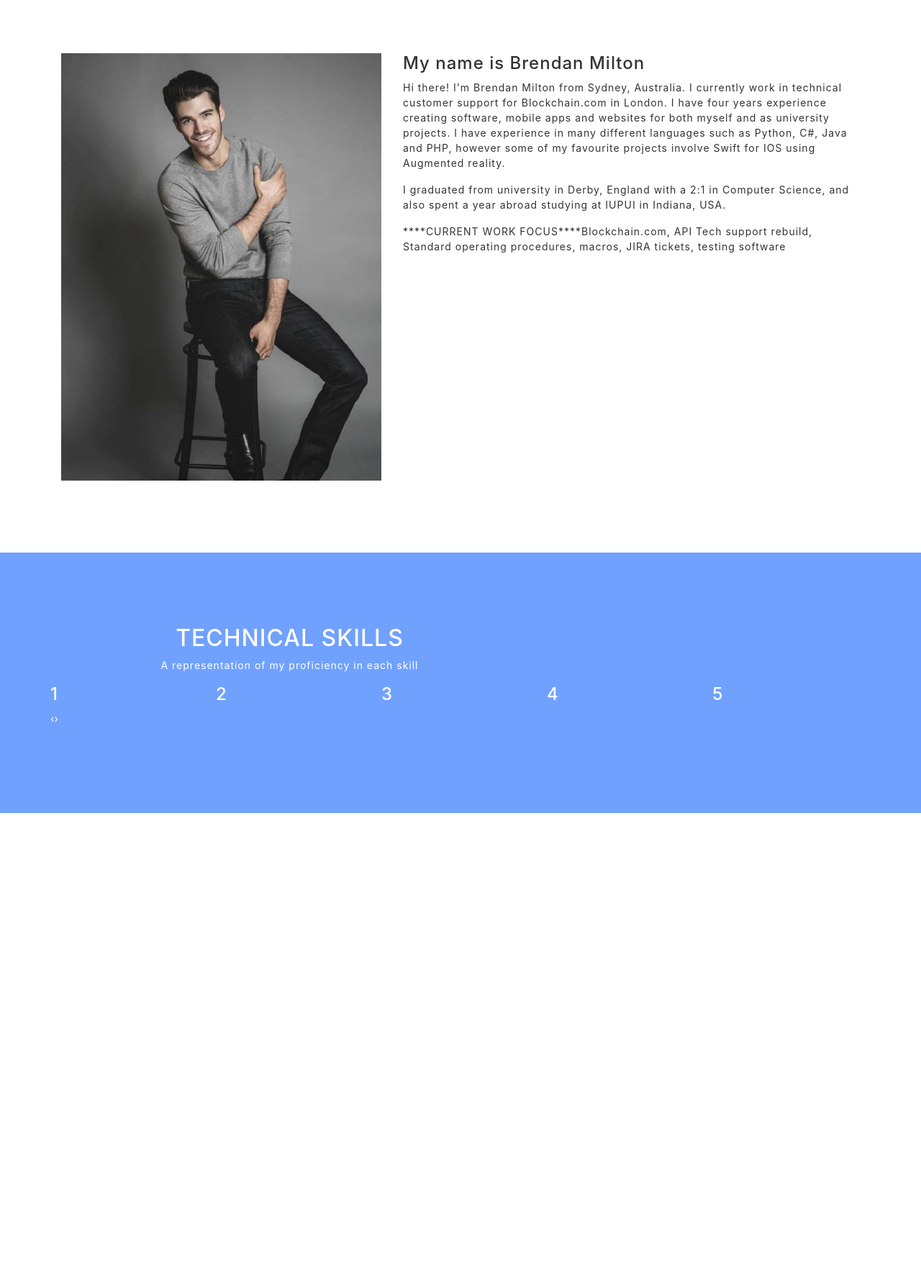
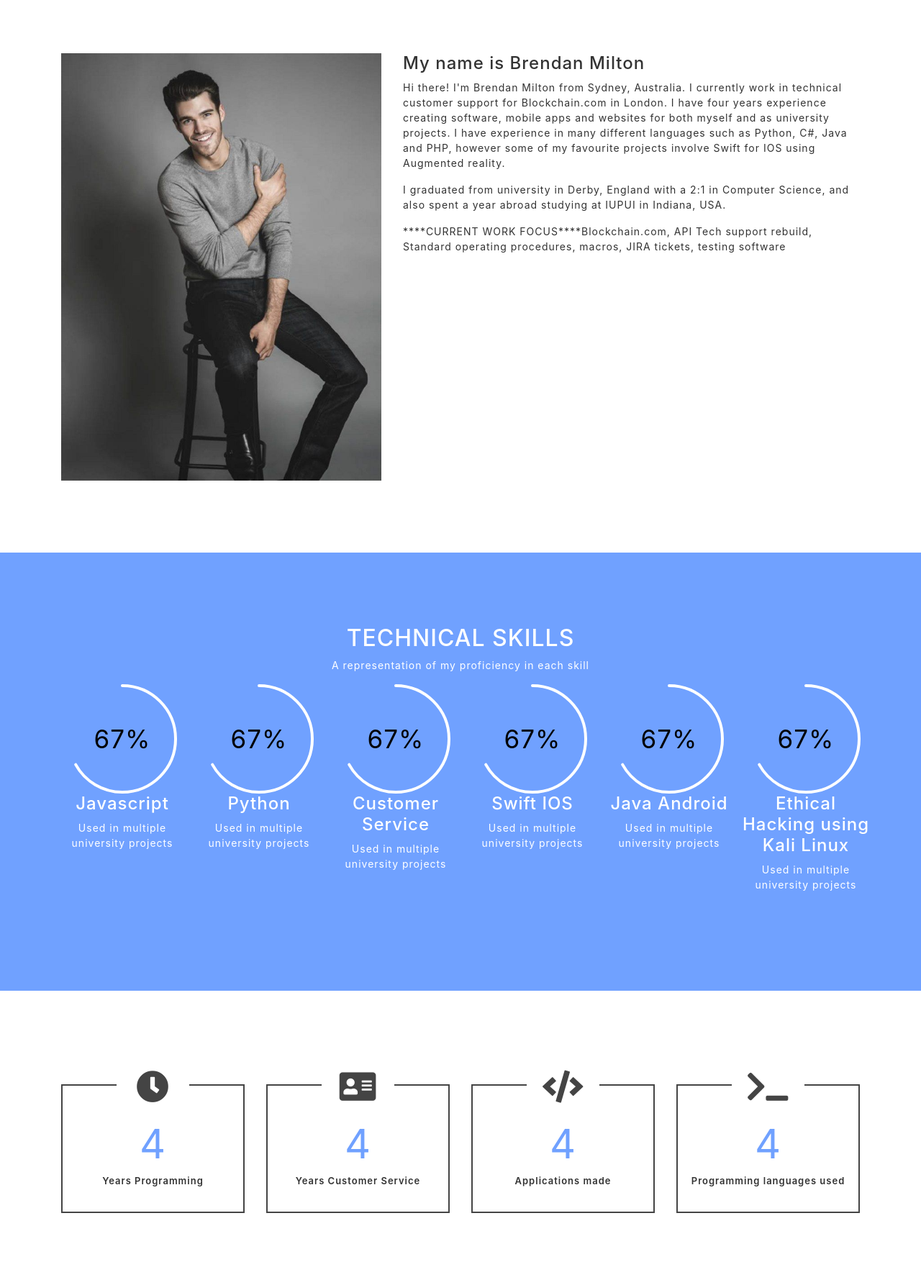
Before and after one commit to bmilts/portfoliosite, a PHP site: page / in a window 1280 px wide. Shown: the part 826-2612 px from the top of the page at 72% size. Before the commit the page ends 1956 px from the top, so only its background shows below. Run offline with PHP 8.4, Linux system fonts and the light colour scheme; some libraries are stand-ins or nearby versions.

Commit message:
Added % skill count up using owl carousel currently adding other skills and counter usings countUp.js, in addition completed icons and fonts using font-awesome

```diff
--- a/css/style.css
+++ b/css/style.css
@@ -72,3 +72,88 @@ body {
 	background-color: #70a1ff;
 	color: #fff;
 }
+
+.skill {
+	text-align: center;
+	margin-left: 10px;
+}
+
+.chart {
+	position: relative;
+	width: 152px;
+	height: 152px;
+	display: inline-block;
+	text-align: center;
+}
+
+.chart canvas {
+	position: absolute;
+	left: 0;
+	top: 0;
+}
+
+.chart .percent {
+	color: #000;
+	line-height: 152px;
+	display: inline-block;
+	font-size: 35px;
+
+}
+
+.chart .percent:after {
+	content: '%';
+}
+
+.squareItem {
+	margin-top: 30px;
+	position: relative;
+}
+
+.squareInnerContainer {
+	position: relative;
+	padding: 50px 15px 35px;
+	text-align: center;
+	border: 2px solid #444;
+	border-top: none;
+}
+
+.squareInnerContainer:before,
+.squareInnerContainer:after {
+	content: '';
+	position: absolute;
+	top: 0px;
+	width: 30%;
+	border-bottom: 2px solid #444;
+}
+
+.squareInnerContainer:before {
+	right: 0px;
+}
+
+.squareInnerContainer:after {
+	left: 0px;
+}
+
+.squareContent h2 {
+	font-size: 56px;
+	margin-bottom: 10px;
+	font-weight: 400;
+	color: #70a1ff;
+}
+
+.squareContent h3 {
+	font-size: 13px;
+	font-weight: 600;
+	margin: 0;
+}
+
+.squareIcon {
+	position: absolute;
+	left: 50%;
+	top: -30px;
+	width: 40%;
+	height: 60px;
+	font-size: 45px;
+	margin-left: -20%;
+	color: #444;
+}
--- a/index.html
+++ b/index.html
@@ -6,7 +6,7 @@
 		<link rel="stylesheet" type="text/css" href="css/superslides.css">
 		<link rel="stylesheet" type="text/css" href="css/owl.carousel.min.css">
 		<link rel="stylesheet" href="https://maxcdn.bootstrapcdn.com/bootstrap/4.0.0/css/bootstrap.min.css" integrity="sha384-Gn5384xqQ1aoWXA+058RXPxPg6fy4IWvTNh0E263XmFcJlSAwiGgFAW/dAiS6JXm" crossorigin="anonymous">
-
+		<link rel="stylesheet" href="https://use.fontawesome.com/releases/v5.6.3/css/all.css" integrity="sha384-UHRtZLI+pbxtHCWp1t77Bi1L4ZtiqrqD80Kn4Z8NTSRyMA2Fd33n5dQ8lWUE00s/" crossorigin="anonymous">
 		<link rel="stylesheet" type="text/css" href="css/style.css">
 
 
@@ -67,31 +67,182 @@
 			<div class="container">
 
 				<div class="row">
-					<div class="col-md-7 text-center">
+					<div class="col-md-12 text-center">
 						<h2>TECHNICAL SKILLS</h2>
 						<p>A representation of my proficiency in each skill</p>
 					</div>
 						<div class="owl-carousel owl-theme">
-						    <div class="item"><h4>1</h4></div>
-						    <div class="item"><h4>2</h4></div>
-						    <div class="item"><h4>3</h4></div>
-						    <div class="item"><h4>4</h4></div>
-						    <div class="item"><h4>5</h4></div>
-						    <div class="item"><h4>6</h4></div>
-						    <div class="item"><h4>7</h4></div>
-						    <div class="item"><h4>8</h4></div>
-						    <div class="item"><h4>9</h4></div>
-						    <div class="item"><h4>10</h4></div>
-						    <div class="item"><h4>11</h4></div>
-						    <div class="item"><h4>12</h4></div>
+
+						 <div class="skill">
+						  	<span class="chart" data-percent="67">
+						  		<span class="percent">67</span>
+						  		<canvas height="152" width="152"></canvas>
+						  	</span>
+						  	<h4>Javascript</h4>
+						  	<p>Used in multiple university projects</p>
+						  	<p><a href=""></a></p>
+						  </div>
+
+						  <div class="skill">
+						  	<span class="chart" data-percent="67">
+						  		<span class="percent">67</span>
+						  		<canvas height="152" width="152"></canvas>
+						  	</span>
+						  	<h4>Python</h4>
+						  	<p>Used in multiple university projects</p>
+						  	<p><a href=""></a></p>
+						  </div>
+
+						   <div class="skill">
+						  	<span class="chart" data-percent="67">
+						  		<span class="percent">67</span>
+						  		<canvas height="152" width="152"></canvas>
+						  	</span>
+						  	<h4>Customer Service</h4>
+						  	<p>Used in multiple university projects</p>
+						  	<p><a href=""></a></p>
+						  </div>
+
+						  <div class="skill">
+						  	<span class="chart" data-percent="67">
+						  		<span class="percent">67</span>
+						  		<canvas height="152" width="152"></canvas>
+						  	</span>
+						  	<h4>Swift IOS</h4>
+						  	<p>Used in multiple university projects</p>
+						  	<p><a href=""></a></p>
+						  </div>
+
+						  <div class="skill">
+						  	<span class="chart" data-percent="67">
+						  		<span class="percent">67</span>
+						  		<canvas height="152" width="152"></canvas>
+						  	</span>
+						  	<h4>Java Android</h4>
+						  	<p>Used in multiple university projects</p>
+						  	<p><a href=""></a></p>
+						  </div>
+
+						  <div class="skill">
+						  	<span class="chart" data-percent="67">
+						  		<span class="percent">67</span>
+						  		<canvas height="152" width="152"></canvas>
+						  	</span>
+						  	<h4>Ethical Hacking using Kali Linux</h4>
+						  	<p>Used in multiple university projects</p>
+						  	<p><a href=""></a></p>
+						  </div>
+
+						  <div class="skill">
+						  	<span class="chart" data-percent="67">
+						  		<span class="percent">67</span>
+						  		<canvas height="152" width="152"></canvas>
+						  	</span>
+						  	<h4>Augmented Reality</h4>
+						  	<p>Used in multiple university projects</p>
+						  	<p><a href=""></a></p>
+						  </div>
+
+						  <div class="skill">
+						  	<span class="chart" data-percent="67">
+						  		<span class="percent">67</span>
+						  		<canvas height="152" width="152"></canvas>
+						  	</span>
+						  	<h4>Machine Learning</h4>
+						  	<p>Used in multiple university projects</p>
+						  	<p><a href=""></a></p>
+						  </div>
+
+						  <div class="skill">
+						  	<span class="chart" data-percent="67">
+						  		<span class="percent">67</span>
+						  		<canvas height="152" width="152"></canvas>
+						  	</span>
+						  	<h4>PHP</h4>
+						  	<p>Used in multiple university projects</p>
+						  	<p><a href=""></a></p>
+						  </div>
+
 						</div>
 				</div>
 			</div>
 		</div>
 
+		<div id="stats" class="statSection section">
+
+			<div class="container">
+
+				<div class="row">
+					<div class="col-md-3 col-sm-6">
+						<div class="squareItem">
+							<div class="squareInnerContainer">
+
+								<div class="squareIcon">
+									<i class="fa fa-clock"></i>
+								</div>
+
+								<div class="squareContent">
+									<h2>4</h2>
+									<h3>Years Programming</h3>
+								</div>
+							</div>
+						</div>
+					</div>
+
+					<div class="col-md-3 col-sm-6">
+						<div class="squareItem">
+							<div class="squareInnerContainer">
+
+								<div class="squareIcon">
+									<i class="fas fa-address-card"></i>
+								</div>
+
+								<div class="squareContent">
+									<h2>4</h2>
+									<h3>Years Customer Service</h3>
+								</div>
+							</div>
+						</div>
+					</div>
+
+					<div class="col-md-3 col-sm-6">
+						<div class="squareItem">
+							<div class="squareInnerContainer">
+
+								<div class="squareIcon">
+									<i class="fas fa-code"></i>
+								</div>
+
+								<div class="squareContent">
+									<h2>4</h2>
+									<h3>Applications made</h3>
+								</div>
+							</div>
+						</div>
+					</div>
+
+					<div class="col-md-3 col-sm-6">
+						<div class="squareItem">
+							<div class="squareInnerContainer">
+
+								<div class="squareIcon">
+									<i class="fas fa-terminal"></i>
+								</div>
+
+								<div class="squareContent">
+									<h2>4</h2>
+									<h3>Programming languages used</h3>
+								</div>
+							</div>
+						</div>
+					</div>
+				</div>
+			</div>
+		</div>
 
 
 		<script src="js/jquery.superslides.min.js"></script>
+		<script src="js/jquery.easypiechart.js"></script>
 		<script src="js/typed.js"></script>
 		<script src="js/owl.carousel.min.js"></script>
 		<script src="https://cdnjs.cloudflare.com/ajax/libs/popper.js/1.12.9/umd/popper.min.js" integrity="sha384-ApNbgh9B+Y1QKtv3Rn7W3mgPxhU9K/ScQsAP7hUibX39j7fakFPskvXusvfa0b4Q" crossorigin="anonymous"></script>
--- a/js/script.js
+++ b/js/script.js
@@ -9,28 +9,53 @@ $(document).ready(function() {
 
 	var typed = new Typed('.typed', {
 		strings: ["2:1 BSc Computer Science", "Python", "Unity Augmented Reality", "Android", "Blockchain", "IOS"],
-		typeSpeed: 70,
+		typeSpeed: 110,
 		loop: true,
 		startDelay: 1000,
 		showCursor: false
 	});
 
-		$('.owl-carousel').owlCarousel({
+	$('.owl-carousel').owlCarousel({
 	    loop:true,
-	    margin:10,
-	    nav:true,
+	    items: 6,
 	    responsive:{
 	        0:{
 	            items:1
 	        },
-	        600:{
-	            items:3
+	        480:{
+	            items:2
 	        },
-	        1000:{
-	            items:5
+	        768:{
+	            items:4
+	        },
+	        938:{
+	            items:6
 	        }
 	    }
 	});
 
 
+
+    // Get position of the element to offset
+    var skillsTopOffset = $(".skillSection").offset().top;
+
+    // Window scroll event
+    $(window).scroll(function(){
+    	if(window.pageYOffset > skillsTopOffset - $(window).height() + 200){
+    		 $('.chart').easyPieChart({
+		        //your options goes here
+		        easing: 'easeInOut',
+		        barColor: '#fff',
+		        trackColor: false,
+		        scaleColor: false,
+		        lineWidth: 4,
+		        size: 152,
+		        onStep: function(from, to, percent){
+		        	$(this.el).find('.percent').text(Math.round(percent));
+		        }
+
+		  });
+    	}
+    });
+
 });
```
Also changed, not shown: js/jquery.easypiechart.js (added).
